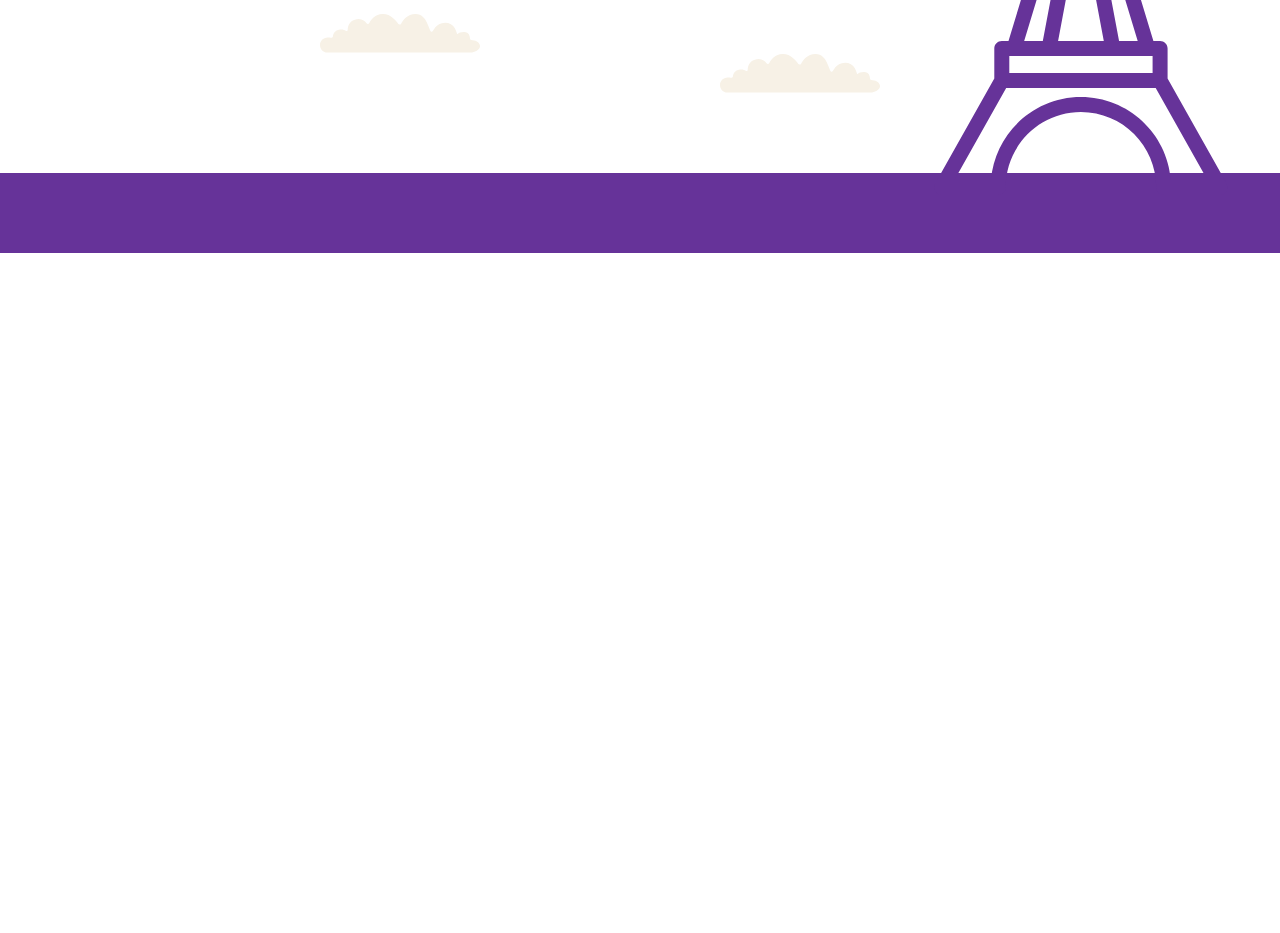
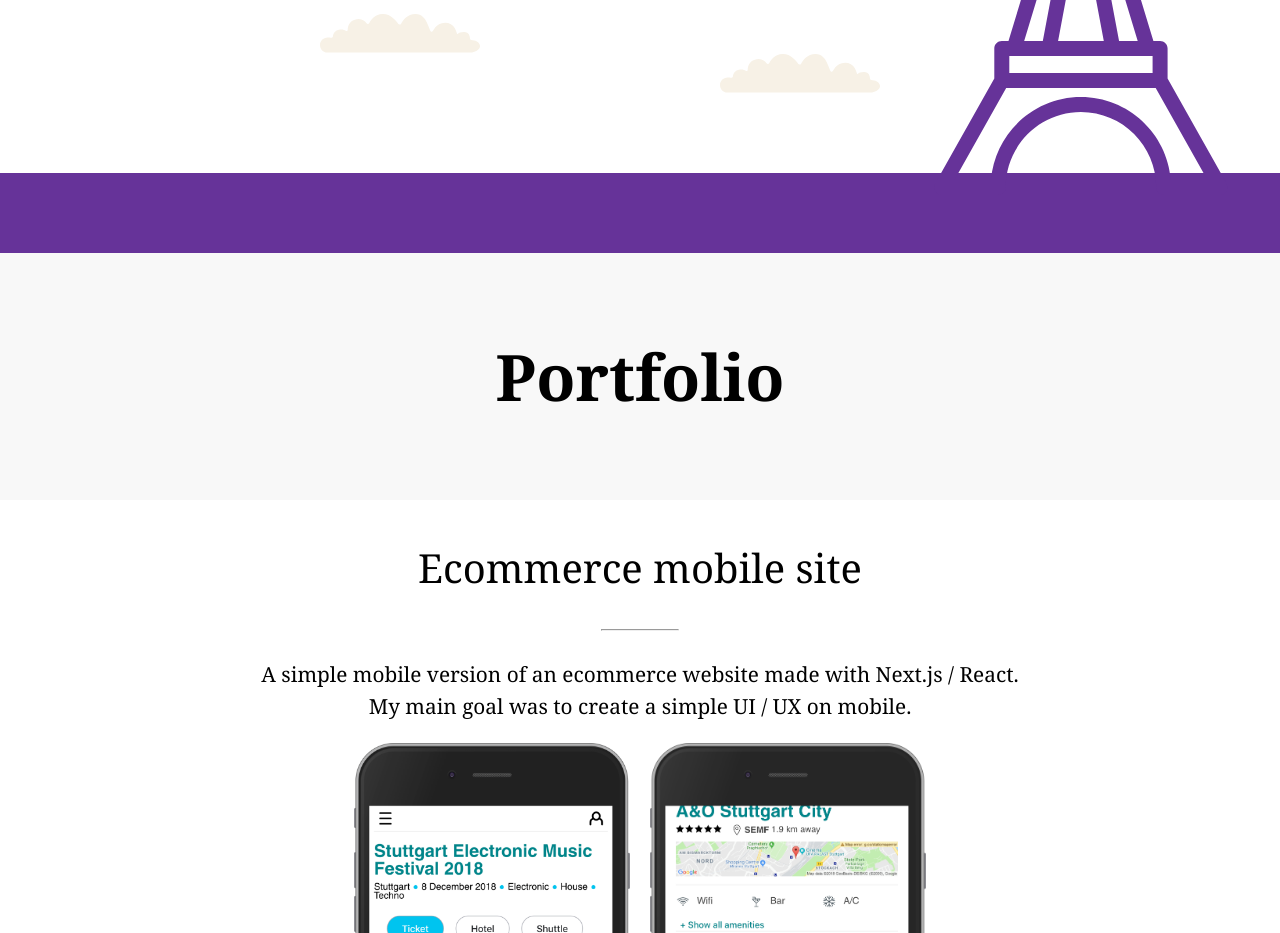
Before and after one commit to emuraton/emilien-muraton, a Gatsby site: page / in a window 1280 px wide. Shown: the part 547-1480 px from the top of the page. Before the commit the page ends 800 px from the top, so only its background shows below. Built offline with nearby package versions, Linux system fonts and the light colour scheme; Gatsby itself is replaced by a stand-in of ours.

Commit message:
add <Portfolio (WIP)

```diff
--- a/src/components/Intro/styles.js
+++ b/src/components/Intro/styles.js
@@ -29,9 +29,10 @@ export const Heading = styled.h1`
 
 export const Description = styled.p`
   max-width: 800px;
+  margin: 0 0 1.5rem 0;
   font-size: 1.5rem;
   font-weight: 300;
-  margin: 0 0 1.5rem 0;
+  line-height: 1.5em;
 `;
 
 export const EiffelTowerWrapper = styled.div`
--- /dev/null
+++ b/src/components/Portfolio/index.js
@@ -0,0 +1,24 @@
+import React from 'react';
+
+import Project from '../Project';
+
+import ecommerceImg from '../../images/ecommerce-mobile.png';
+import ecommerceRoomImg from '../../images/ecommerce-mobile-room.png';
+import { Section, Title } from './styles';
+
+const Portfolio = () => (
+  <>
+    <Section>
+      <Title>Portfolio</Title>
+    </Section>
+    <Project
+      title="Ecommerce mobile site"
+      description="A simple mobile version of an ecommerce website made with Next.js /
+          React. My main goal was to create a simple UI / UX on mobile."
+      url="https://ecommerce-next-otznrnxhbb.now.sh/"
+      images={[ecommerceImg, ecommerceRoomImg]}
+    />
+  </>
+);
+
+export default Portfolio;
--- /dev/null
+++ b/src/components/Portfolio/styles.js
@@ -0,0 +1,13 @@
+import styled from 'styled-components';
+
+export const Section = styled.section`
+  padding: 5em 0;
+  background: #f8f8f8;
+`;
+
+export const Title = styled.h2`
+  text-align: center;
+  font-size: 4rem;
+  font-weight: 600;
+  margin: 0;
+`;
--- a/src/pages/index.js
+++ b/src/pages/index.js
@@ -1,15 +1,15 @@
 import React from 'react';
-import { Link } from 'gatsby';
 
-import SEO from '../components/seo';
 import Intro from '../components/Intro';
+import Portfolio from '../components/Portfolio';
 
 import './index.css';
 
 const IndexPage = () => (
-  <div>
+  <>
     <Intro />
-  </div>
+    <Portfolio />
+  </>
 );
 
 export default IndexPage;
```
Also changed, not shown: src/images/ecommerce-mobile-room.png (added), src/images/ecommerce-mobile.png (added), src/images/gatsby-astronaut.png (deleted).
